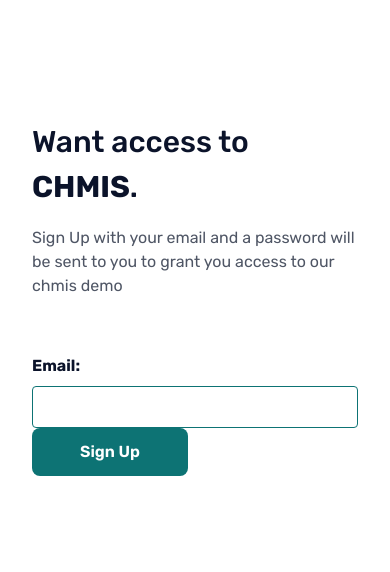
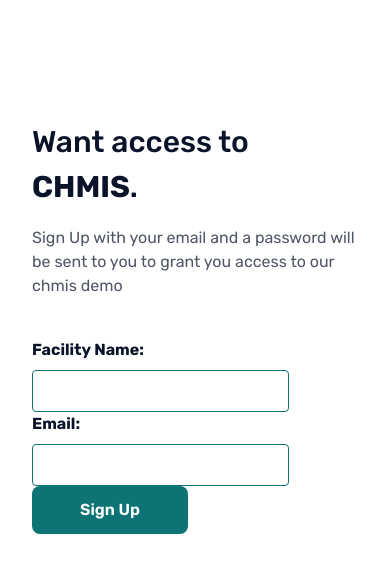
Before and after one commit to AlbertKay254/chmis_landing_page, a Next.js app: page /signup in a window 390 px wide. Shown: the top 572 px of the page. Built offline with nearby package versions, Linux system fonts and the light colour scheme.

Commit message:
signup edit

```diff
--- a/components/Pricing.js
+++ b/components/Pricing.js
@@ -29,8 +29,7 @@ const Pricing = () => {
               variants={scrollAnimation}
               className="leading-normal w-10/12 sm:w-7/12 lg:w-6/12 mx-auto my-2 text-center"
             >
-              Let's choose the package that is best for you and explore it happily
-              and cheerfully.
+              Let's choose the package that is best for you and your facility
             </motion.p>
           </ScrollAnimationWrapper>
           <div className="grid grid-flow-row sm:grid-flow-col grid-cols-1 sm:grid-cols-3 gap-4 lg:gap-12 py-8 lg:py-12 px-6 sm:px-0 lg:px-6">
@@ -66,7 +65,7 @@ const Pricing = () => {
                 </ul>
                 <div className="flex flex-col w-full justify-center mb-8 flex-none mt-12">
                   <p className="text-2xl text-black-600 text-center mb-4 ">
-                    Free
+
                   </p>
                   <ButtonOutline>Select</ButtonOutline>
                 </div>
@@ -110,7 +109,7 @@ const Pricing = () => {
               </ul>
               <div className="flex flex-col w-full justify-center mb-8 flex-none mt-12">
                 <p className="text-2xl text-black-600 text-center mb-4 ">
-                  $9 <span className="text-black-500">/ mo</span>
+                 <span className="text-black-500">/ mo</span>
                 </p>
                 <ButtonOutline>Select</ButtonOutline>
               </div>
@@ -160,7 +159,7 @@ const Pricing = () => {
               </ul>
               <div className="flex flex-col w-full justify-center mb-8 flex-none mt-12">
                 <p className="text-2xl text-black-600 text-center mb-4 ">
-                  $12 <span className="text-black-500">/ mo</span>
+                 <span className="text-black-500">/ mo</span>
                 </p>
 
                 <ButtonOutline>Select</ButtonOutline>
--- a/package.json
+++ b/package.json
@@ -5,7 +5,7 @@
   "scripts": {
     "dev": "next dev -p 3009",
     "build": "next build",
-    "start": "next start",
+    "start": "set PORT=3009 && next start",
     "export": "next build && next export"
   },
   "dependencies": {
@@ -22,6 +22,7 @@
     "react-dom": "^17.0.2",
     "react-scroll": "^1.8.1",
     "react-slick": "^0.27.13",
+    "sharp": "^0.33.4",
     "slick-carousel": "^1.8.1",
     "tailwindcss": "^3.1.8"
   },
--- /dev/null
+++ b/pages/api/send-email.js
@@ -0,0 +1,39 @@
+// pages/api/send-email.js
+import nodemailer from 'nodemailer';
+
+export default async function handler(req, res) {
+  if (req.method === 'POST') {
+    const { email } = req.body;
+
+    // Create a transporter object using SMTP transport
+    const transporter = nodemailer.createTransport({
+      service: 'Outlook', // e.g., 'Gmail'
+      host: 'smtp.office365.com',
+      port: 587,
+      secure: false, // true for 465, false for other ports
+      auth: {
+        user: 'itinterns@chak.or.ke', // your email address
+        pass: 'Hmis2024', // your email password
+      },
+    });
+
+    // Construct the email
+    const mailOptions = {
+      from: process.env.EMAIL_USER,
+      to: 'itinterns@chak.or.ke', // recipient email address
+      subject: 'CHMIS Demo Password Request',
+      text: `User with email ${email} signed up.`,
+    };
+
+    try {
+      // Send email
+      await transporter.sendMail(mailOptions);
+      res.status(200).json({ message: 'Email sent successfully' });
+    } catch (error) {
+      console.error(error);
+      res.status(500).json({ message: 'Error sending email' });
+    }
+  } else {
+    res.status(405).json({ message: 'Method not allowed' });
+  }
+}
--- a/pages/signup.js
+++ b/pages/signup.js
@@ -1,4 +1,4 @@
-import React, { useMemo } from 'react';
+import React, { useMemo, useState } from 'react';
 
 import {motion} from "framer-motion";
 import getScrollAnimation from '../utils/getScrollAnimation';
@@ -10,46 +10,69 @@ import ButtonPrimary from '../components/misc/ButtonPrimary';
 const Signup = () => {
   const scrollAnimation = useMemo(() => getScrollAnimation(), []);
 
+  const [formData, setFormData] = useState({
+    name: '',
+    email: '',
+   // message: ''
+  })
+
+  const handleChange = (e) => {
+    setFormData({
+      ...formData,
+      [e.target.name]: e.target.value
+    });
+  };
+
+  const handleSubmit = async (e) => {
+    e.preventDefault();
+    const response = await fetch('/api/send-email', {
+      method: 'POST',
+      headers: {
+        'Content-Type': 'application/json'
+      },
+      body: JSON.stringify(formData)
+    });
+    if (response.ok) {
+      alert('Email sent successfully!');
+    } else {
+      alert('Failed to send email.');
+    }
+  };
+
   // const handleSignUp = async (e) => {
   //   e.preventDefault();
   //   const emailInput = document.getElementById('email').value;
 
-  //   // Create a Nodemailer transporter
-  //   const transporter = nodemailer.createTransport({
-  //     service: 'Outlook', // e.g., 'Gmail'
-  //     auth: {
-  //       user: 'jmuhlanga@chak.or.ke',
-  //       pass: '@Wr8xsd6k',
-  //     },
-  //   });
+  //   try {
+  //     const response = await fetch('/api/send-email', {
+  //       method: 'POST',
+  //       headers: {
+  //         'Content-Type': 'application/json',
+  //       },
+  //       body: JSON.stringify({ email: emailInput }),
+  //     });
 
-  //   // Construct the email
-  //   const mailOptions = {
-  //     from: 'jmuhlanga@chak.or.ke',
-  //     to: 'itinterns@chak.or.ke',
-  //     subject: 'New Sign-Up',
-  //     text: `User with email ${emailInput} signed up.`,
-  //   };
-
-  //   // Send the email
-  //   try {
-  //     await transporter.sendMail(mailOptions);
-  //     console.log('Email sent successfully!');
+  //     if (response.ok) {
+  //       alert('Email sent successfully!');
+  //     } else {
+  //       alert('Failed to send email.');
+  //     }
   //   } catch (error) {
   //     console.error('Error sending email:', error);
+  //     alert('An error occurred while sending the email.');
   //   }
-  // }
+  // };
 
   return (
     <div className='max-w-screen-xl mt-24 px-8 sm:px-8 xl:px-16 mx-auto'>
       <motion.div
-            className="grid grid-flow-row sm:grid-flow-col grid-rows-2 md:grid-rows-1 sm:grid-cols-2 gap-8 py-6 sm:py-16 "
+            className="gap-8 py-6 sm:py-16 "
             variants={scrollAnimation}>
             <div className=" flex flex-col justify-center items-start row-start-1 sm:row-start-2 ">
               <h1 className="text-3xl lg:text-4xl xl:text-5xl font-medium text-black-600 leading-normal">
                 Want access to <strong>CHMIS</strong>.
               </h1>
-              <p className="text-black-500 mt-4 mb-6">
+              <p className="text-black-500 mt-4 mb-10">
                 Sign Up with your email and a password will be sent to you
                 to grant you access to our chmis demo
               </p>
@@ -59,15 +82,29 @@ const Signup = () => {
             <div className="flex w-full">
               <motion.div className="h-full w-full rounded-xl" variants={scrollAnimation}>
                 <div className=" flex flex-col justify-center items-start row-start-2 sm:row-start-2">
-                  <form >
+                  <form onSubmit={handleSubmit}>
+                  <label className="mb-2 font-bold text-black-600 mr-2 block" htmlFor="name">Facility Name:</label>
+                  <input
+                    type="text"
+                    id="name"
+                    name="name"
+                    value={formData.name}
+                    onChange={handleChange}
+                    className="p-2 border border-blue-300 rounded mr-5 w-full sm:w-auto sm:mb-5 w-full sm:w-64 "
+                    required />
                   <label className="mb-2 font-bold text-black-600 mr-2 block" htmlFor="email">Email:</label>
                   <input
-                    type="text"
+                    type="email"
                     id="email"
                     name="email"
-                    className="p-2 border border-blue-300 rounded mr-5 w-full sm:w-auto sm:mb-5"
+                    value={formData.email}
+                    onChange={handleChange}
+                    className="p-2 border border-blue-300 rounded mr-5 w-full sm:w-auto sm:mb-5 w-full sm:w-64"
                     required />
-                  <ButtonPrimary className="mt-4 p-2 bg-blue-500 text-white rounded hover:bg-blue-500" type="submit">Sign Up</ButtonPrimary>
+                  <div>
+                    <ButtonPrimary className="mt-4 p-2 bg-blue-500 text-white rounded hover:bg-blue-500" type="submit">Sign Up</ButtonPrimary>
+                  </div>
+
                 </form>
               </div>
               </motion.div>
```
Also changed, not shown: installation.txt (added), 2 other files (tests, documents, lock files or other folders).
